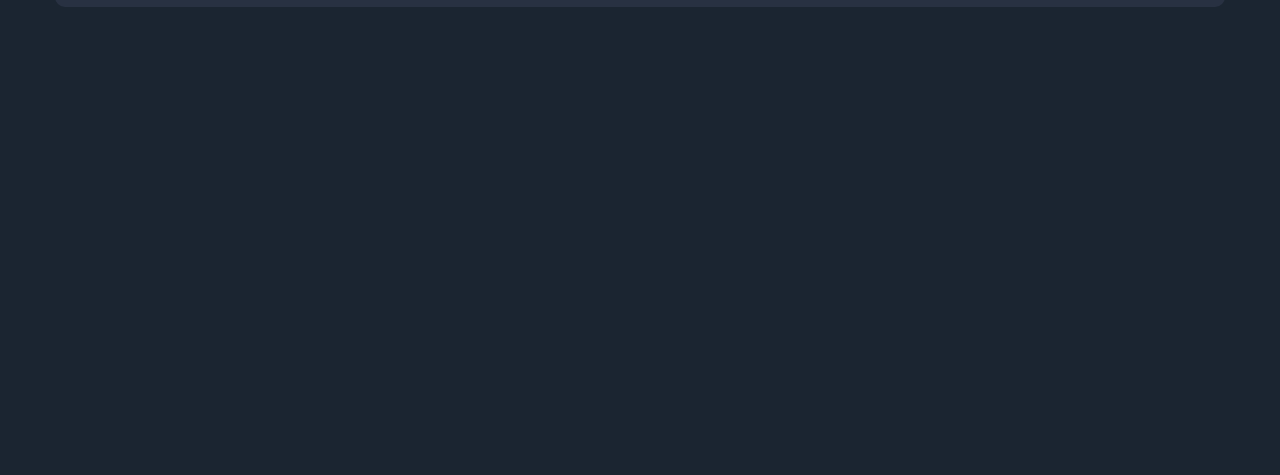
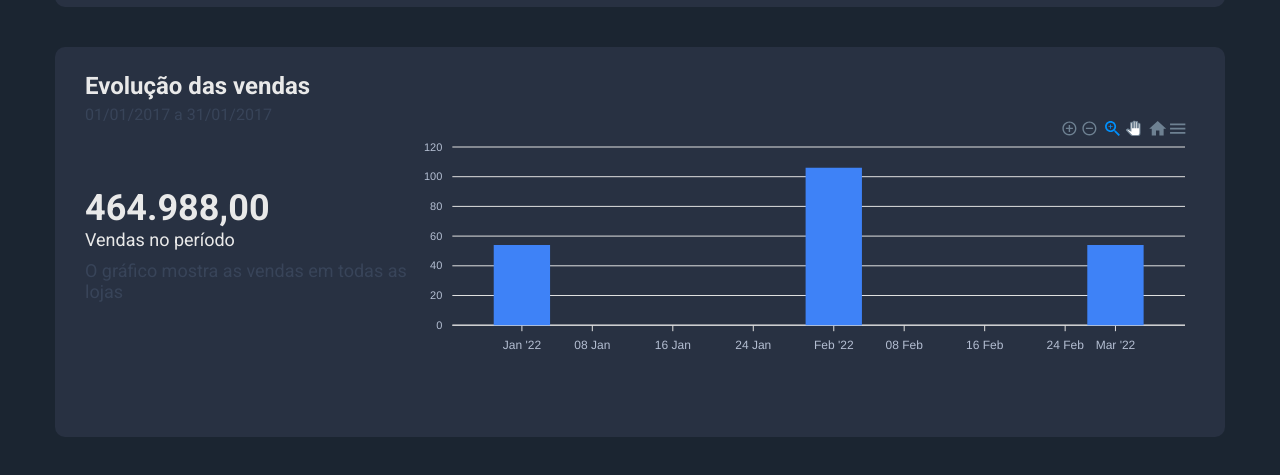
Before and after one commit to jonasmzsouza/ds-sales, a React (Create React App) app in the folder front-web/: page / in a window 1280 px wide. Shown: the part 183-658 px from the top of the page. Built offline with nearby package versions, Linux system fonts and the light colour scheme.

Commit message:
update(front-web): add salesbydate component

```diff
--- a/front-web/package.json
+++ b/front-web/package.json
@@ -19,6 +19,10 @@
     "react-scripts": "4.0.3",
     "typescript": "^4.1.2",
     "web-vitals": "^1.0.1"
+  },
+  "resolutions": {
+    "@types/react": "17.0.0",
+    "@types/react-dom": "17.0.0"
   },
   "scripts": {
     "start": "react-scripts start",
--- a/front-web/src/App.tsx
+++ b/front-web/src/App.tsx
@@ -1,6 +1,7 @@
 import './App.css';
 import Filter from './components/filter';
 import Header from './components/header';
+import SalesByDateComponent from './components/sales-by-date';
 
 function App() {
   return (
@@ -8,6 +9,7 @@
       <Header />
       <div className="app-container">
         <Filter />
+        <SalesByDateComponent />
       </div>
     </>
   );
--- /dev/null
+++ b/front-web/src/components/sales-by-date/helpers.ts
@@ -0,0 +1,52 @@
+import { ApexOptions } from 'apexcharts';
+
+export const chartOptions = {
+  legend: {
+    show: false
+  },
+  noData: {
+    text: 'Sem resultados',
+    align: 'center',
+    verticalAlign: 'middle',
+    offsetY: -15,
+    style: {
+      color: '#FFF',
+      fontSize: '18px',
+      fontFamily: 'Roboto, sans-serif'
+    }
+  },
+  chart: {
+    foreColor: '#b4bed2',
+    height: 240,
+    with: 1000
+  },
+  plotOptions: {
+    bar: {
+      horizontal: false,
+      columnWidth: '20%',
+      endingShape: 'rounded'
+    }
+  },
+  dataLabels: {
+    enabled: false
+  },
+  stroke: {
+    show: false
+  },
+  xaxis: {
+    type: 'datetime'
+  },
+  yaxis: {},
+  fill: {
+    opacity: 1,
+    colors: ['#3e82f7']
+  },
+  tooltip: {
+    theme: 'dark',
+    y: {
+      formatter: function (val: number) {
+        return `R$ ${val}`;
+      }
+    }
+  }
+} as ApexOptions;
--- /dev/null
+++ b/front-web/src/components/sales-by-date/index.tsx
@@ -0,0 +1,50 @@
+import './styles.css';
+
+import ReactApexChart from 'react-apexcharts';
+import { chartOptions } from './helpers';
+
+const initialData = [
+  {
+    x: '2022-01-01',
+    y: 54
+  },
+  {
+    x: '2022-02-01',
+    y: 106
+  },
+  {
+    x: '2022-03-01',
+    y: 54
+  }
+];
+
+function SalesByDateComponent() {
+  return (
+    <div className="sales-by-date-container base-card">
+      <div>
+        <h4 className="sales-by-date-title">Evolução das vendas</h4>
+        <span className="sales-by-date-period">01/01/2017 a 31/01/2017</span>
+      </div>
+      <div className="sales-by-date-data">
+        <div className="sales-by-date-quantity-container">
+          <h2 className="sales-by-date-quantity">464.988,00</h2>
+          <span className="sales-by-date-quantity-label">Vendas no período</span>
+          <span className="sales-by-date-quantity-description">
+            O gráfico mostra as vendas em todas as lojas
+          </span>
+        </div>
+        <div className="sales-by-date-chart">
+          <ReactApexChart
+            options={chartOptions}
+            series={[{ name: 'Vendas', data: initialData }]}
+            type="bar"
+            height={240}
+            width="100%"
+          />
+        </div>
+      </div>
+    </div>
+  );
+}
+
+export default SalesByDateComponent;
--- /dev/null
+++ b/front-web/src/components/sales-by-date/styles.css
@@ -0,0 +1,42 @@
+.sales-by-date-container {
+  height: 390px;
+  padding: 25px 30px;
+}
+
+.sales-by-date-title {
+  font-size: 24px;
+  color: var(--light-color);
+  margin-bottom: 5px;
+}
+
+.sales-by-date-period {
+  color: var(--gray-light-100-color);
+}
+
+.sales-by-date-data {
+  height: 240px;
+  display: flex;
+  align-items: center;
+  justify-content: space-between;
+}
+
+.sales-by-date-quantity {
+  font-size: 36px;
+  color: var(--light-color);
+}
+
+.sales-by-date-quantity-label {
+  font-size: 18px;
+  color: var(--green-color);
+  display: block;
+  margin-bottom: 10px;
+}
+
+.sales-by-date-quantity-description {
+  font-size: 18px;
+  color: var(--gray-light-100-color);
+}
+
+.sales-by-date-chart {
+  width: 890px;
+}
```
Also changed, not shown: 1 other file (tests, documents, lock files or other folders).
